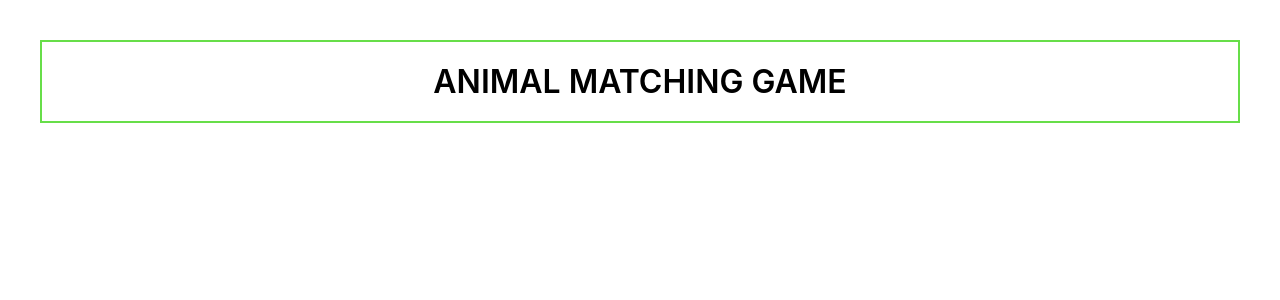
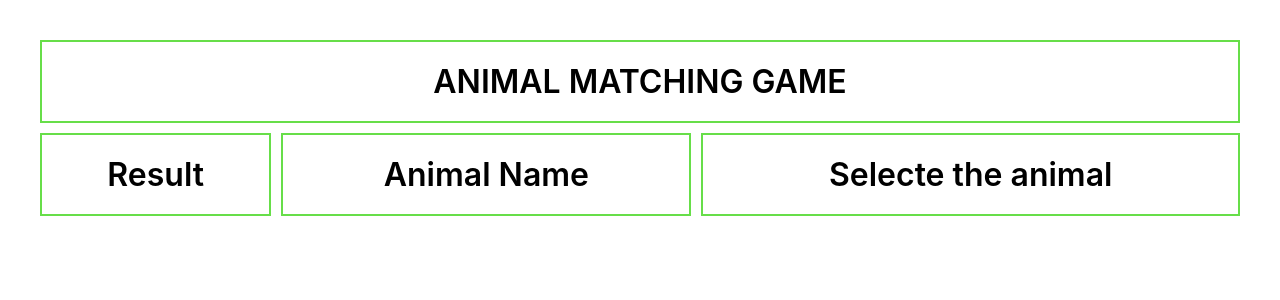
Before and after one commit to UOV-Assignments/IT3133-P-Assignment042020ICT35, a React (Create React App) app in the folder assignment04/: page / in a window 1280 px wide. Shown: the top 300 px of the page. Built offline with nearby package versions, Linux system fonts and the light colour scheme.

Commit message:
"Updated GameTable component to modify table header structure and add new columns"

```diff
--- a/assignment04/src/components/GameTable.js
+++ b/assignment04/src/components/GameTable.js
@@ -7,8 +7,13 @@ const GameTable = () => {
     <div className='container'>
         <table>
             <thead>
-                <tr>
-                    <th>ANIMAL MATCHING GAME</th>
+                <tr >
+                    <th colSpan={3}>ANIMAL MATCHING GAME</th>
+                </tr>
+                <tr >
+                    <th>Result</th>
+                    <th>Animal Name</th>
+                    <th>Selecte the animal</th>
                 </tr>
             </thead>
         </table>
```
